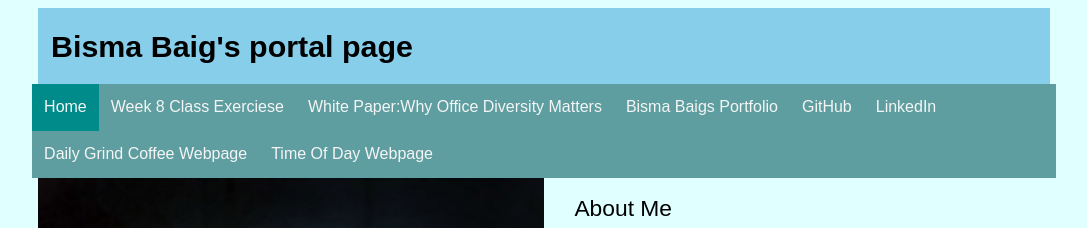
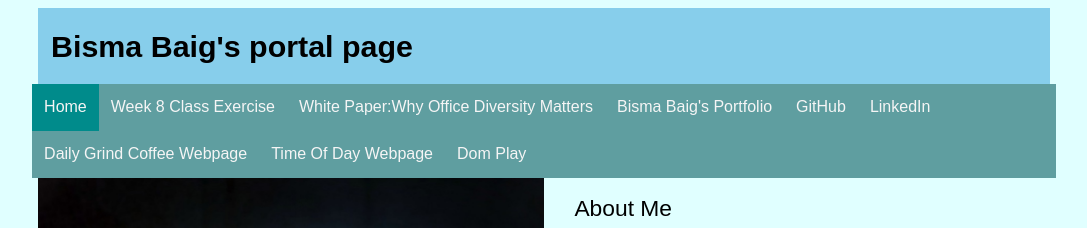
Before and after one commit to bisma-baig/Portal-IT-121, a plain HTML site: page index.html in a window 1280 px wide. Shown: the top 228 px of the page, without its empty margins (96-1183 px from the left). Drawn offline with Linux system fonts and the light colour scheme.

Commit message:
added dom link

```diff
--- a/index.html
+++ b/index.html
@@ -14,14 +14,15 @@
      <h1> Bisma Baig's portal page </h1>
         <nav class="topnav" id="myTopnav">
             <a href="index.html" class="active">Home</a>
-            <a href="https://docs.google.com/document/d/1BBgoa6GyGcYEgRDDsK23QN-gHG8Cf5jN_UAdWDEujNU/edit" target="_blank">week 8 class exerciese</a>
+            <a href="https://docs.google.com/document/d/1BBgoa6GyGcYEgRDDsK23QN-gHG8Cf5jN_UAdWDEujNU/edit" target="_blank">week 8 class exercise</a>
             <a href="https://docs.google.com/document/d/1DIbApL5isPxZICjEFjmth3KIcMZdCVBMwlp2ndpeC8o/edit" target="_blank">white paper:why office diversity matters</a>
-            <a href="https://bismab.wordpress.com/" target="_blank">bisma baigs portfolio</a>
+            <a href="https://bismab.wordpress.com/" target="_blank">Bisma Baig's portfolio</a>
             <a href="https://github.com/bisma-baig" target="_blank">GitHub</a>
             <a href="https://www.linkedin.com/in/bisma-b-365818104/" target="_blank">LinkedIn</a>
-            <a href="javascript:void(0);" class="icon" onclick="myFunction()">&#9776;</a>
             <a href="https://bisma-baig.github.io/dailey-grind/" target="_blank">Daily Grind Coffee Webpage</a>
             <a href="https://bisma-baig.github.io/time-of-day/" target="_blank">Time of Day Webpage</a>
+            <a href="https://bisma-baig.github.io/dom-play/" target="_blank">Dom play</a>
+            <a href="javascript:void(0);" class="icon" onclick="myFunction()">&#9776;</a>
         </nav>
      </header>
 
```
